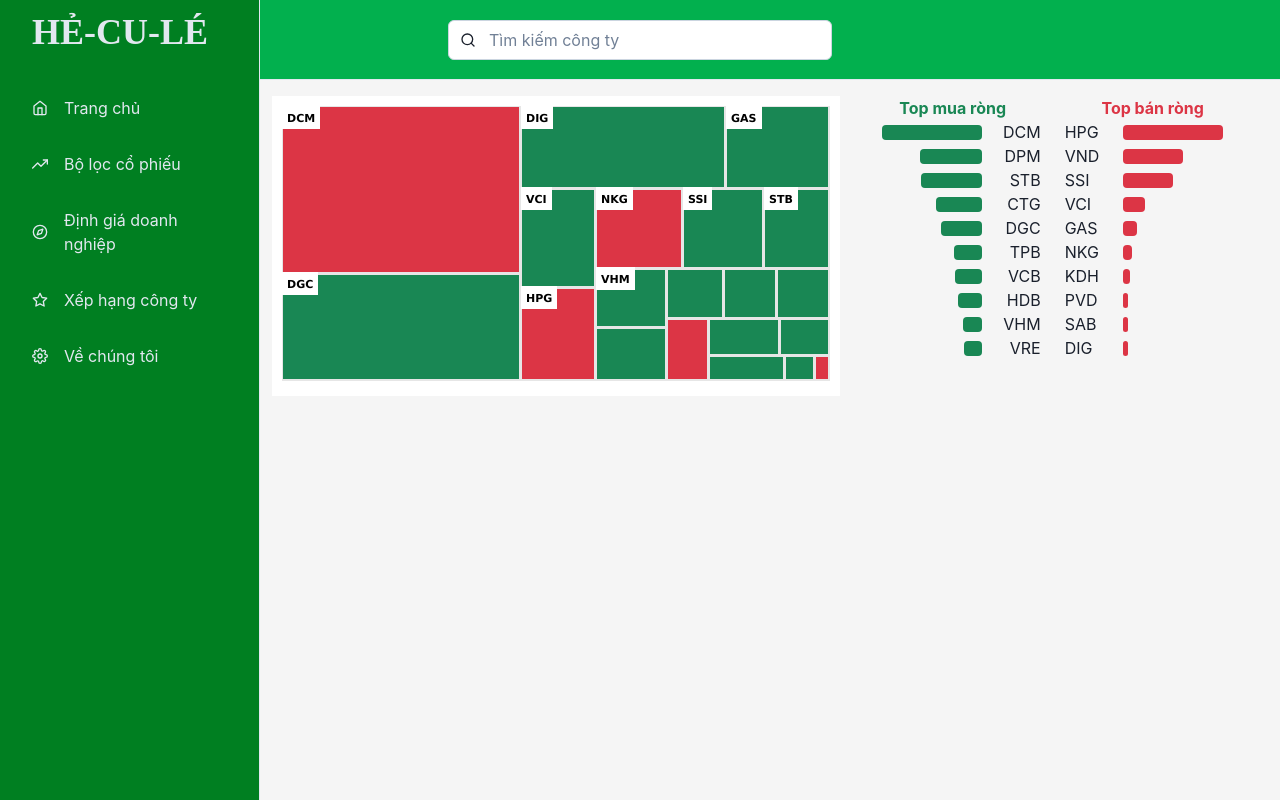
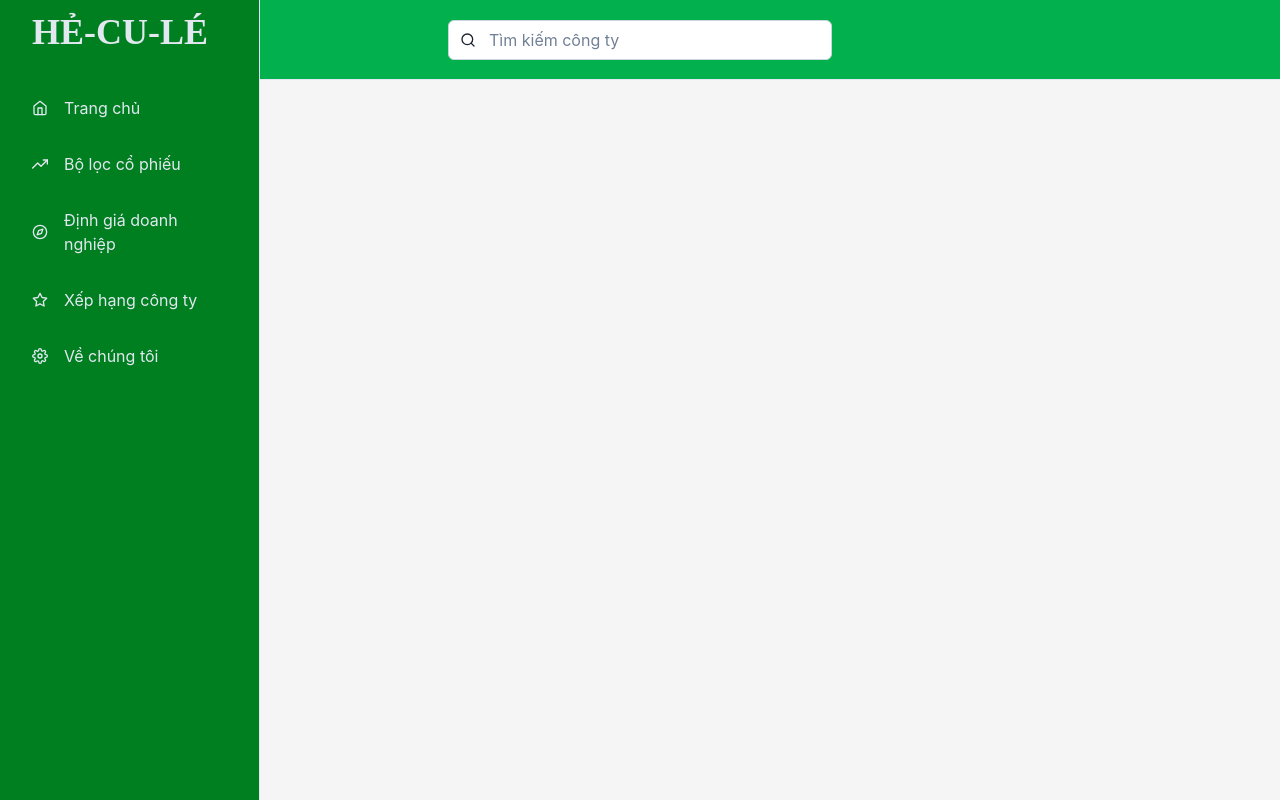
Before and after one commit to singsinghai/Stock-Market-GrabBootcamp, a React (Create React App) app in the folder frontend/: page /xxx in a window 1280 px wide. Built offline with nearby package versions, Linux system fonts and the light colour scheme.

Commit message:
complete homepage

```diff
--- a/frontend/src/App.js
+++ b/frontend/src/App.js
@@ -2,9 +2,7 @@ import './App.css';
 import SidebarWithHeader from './components/sidebar';
 //import { BrowserRouter as Router, Route, Switch } from 'react-router-dom';
 import { Route, Routes, BrowserRouter } from "react-router-dom";
-
 import HomePage from './components/homepage/HomePage';
-import TwoChart from './components/TwoChart/TwoChart';
 
 
 
@@ -17,7 +15,6 @@ function App() {
             <SidebarWithHeader>
                 <Routes>
                     <Route path="/" element={<HomePage/>} />
-                    <Route path="/xxx" element={<TwoChart />} />
                 </Routes>
 
             </SidebarWithHeader>
--- a/frontend/src/components/homepage/HomePage.js
+++ b/frontend/src/components/homepage/HomePage.js
@@ -1,11 +1,12 @@
 import React from "react";
 import Market from "./Market";
+import TwoChart from "./TwoChart"
 
 function HomePage() {
     return (
         <div >
-
             <Market />
+            <TwoChart />
         </div>
         // <MarketTable/>
     );
--- a/frontend/src/components/TwoChart/TwoChart.js
+++ b/frontend/src/components/homepage/TwoChart/index.js
@@ -1,6 +1,6 @@
 import React from "react";
-import TreeMap from "../TreeMap/TreeMap";
-import TwoHalfBarChart from "../TwoHalfBarChart/TwoHalfBarChart";
+import TreeMap from "./TreeMap";
+import TwoHalfBarChart from "./TwoHalfBarChart";
 
 function TwoChart() {
     return (
```
Also changed, not shown: frontend/src/components/homepage/TwoChart/TreeMap/index.js (renamed from frontend/src/components/TreeMap/TreeMap.js), frontend/src/components/homepage/TwoChart/TreeMap/todayPrice.json (renamed from frontend/src/components/TreeMap/todayPrice.json), frontend/src/components/homepage/TwoChart/TwoHalfBarChart/index.js (renamed from frontend/src/components/TwoHalfBarChart/TwoHalfBarChart.js), frontend/src/components/homepage/TwoChart/TwoHalfBarChart/todayPrice.json (renamed from frontend/src/components/TwoHalfBarChart/todayPrice.json).
